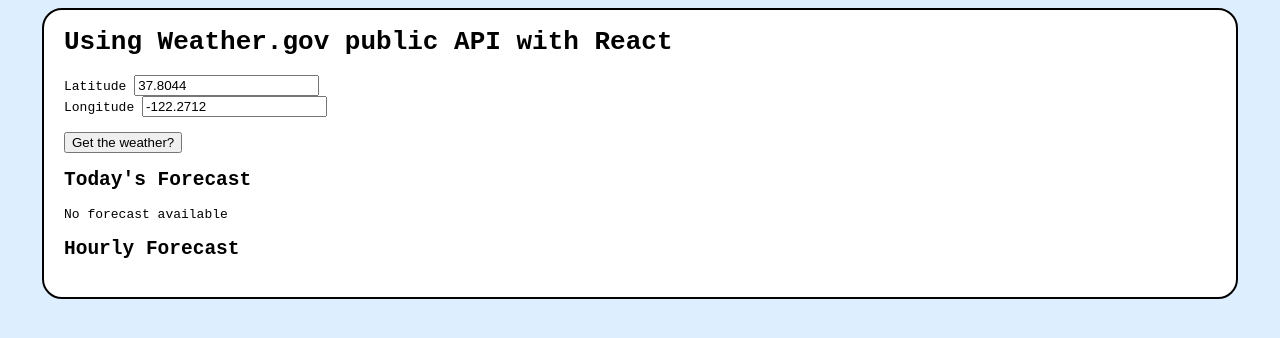
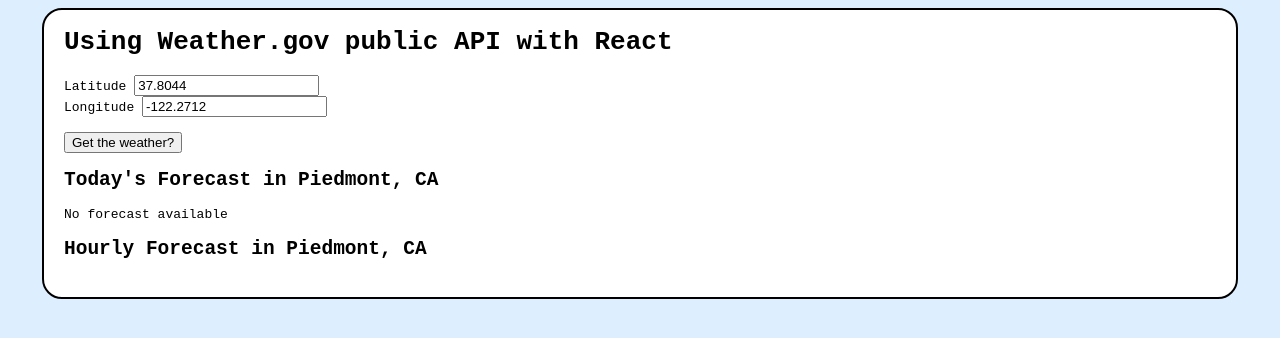
Before and after one commit to dkeesey/weathergov, a React (Create React App) app: page / in a window 1280 px wide. Shown: the top 338 px of the page. Built offline with nearby package versions, Linux system fonts and the light colour scheme.

Commit message:
display city and state

```diff
--- a/src/App.js
+++ b/src/App.js
@@ -8,6 +8,16 @@
   const [long, setLong] = useState('-122.2712');
   const [forecast, setForcast] = useState('No forecast available');
   const [hourlyForecast, setHourlyForecast] = useState([]);
+  const [cityState, setCityState] = useState('Piedmont, CA');
+  // const [state, setState] = useState('CA');
+
+  const ForecastTitle = ({ cityState }) => (
+    <h2>Today's Forecast in {cityState}</h2>
+  );
+
+  const HourlyForecastTitle = ({ cityState }) => (
+    <h2>Hourly Forecast in {cityState}</h2>
+  );
 
   const Forecast = ({ forecast }) => (
     <div className="forecast">
@@ -19,7 +29,6 @@
     console.log('hourly forecast: ', typeof hourlyForecast, hourlyForecast);
     return (
       <>
-        <h2>Hourly Forecast</h2>
         <div className="hourlyForecastContainer">
           {hourlyForecast.map((period) => (
             <div key={period.number} className="hourlyPeriod">
@@ -112,9 +121,10 @@
         <button onClick={getWeather}>Get the weather?</button>
       </div>
       <div className="weather">
-        <h2>Today's Forecast</h2>
+        <ForecastTitle cityState={cityState} />
         <Forecast forecast={forecast} />
 
+        <HourlyForecastTitle cityState={cityState} />
         <HourlyForecast hourlyForecast={hourlyForecast} />
       </div>
     </div>
```
